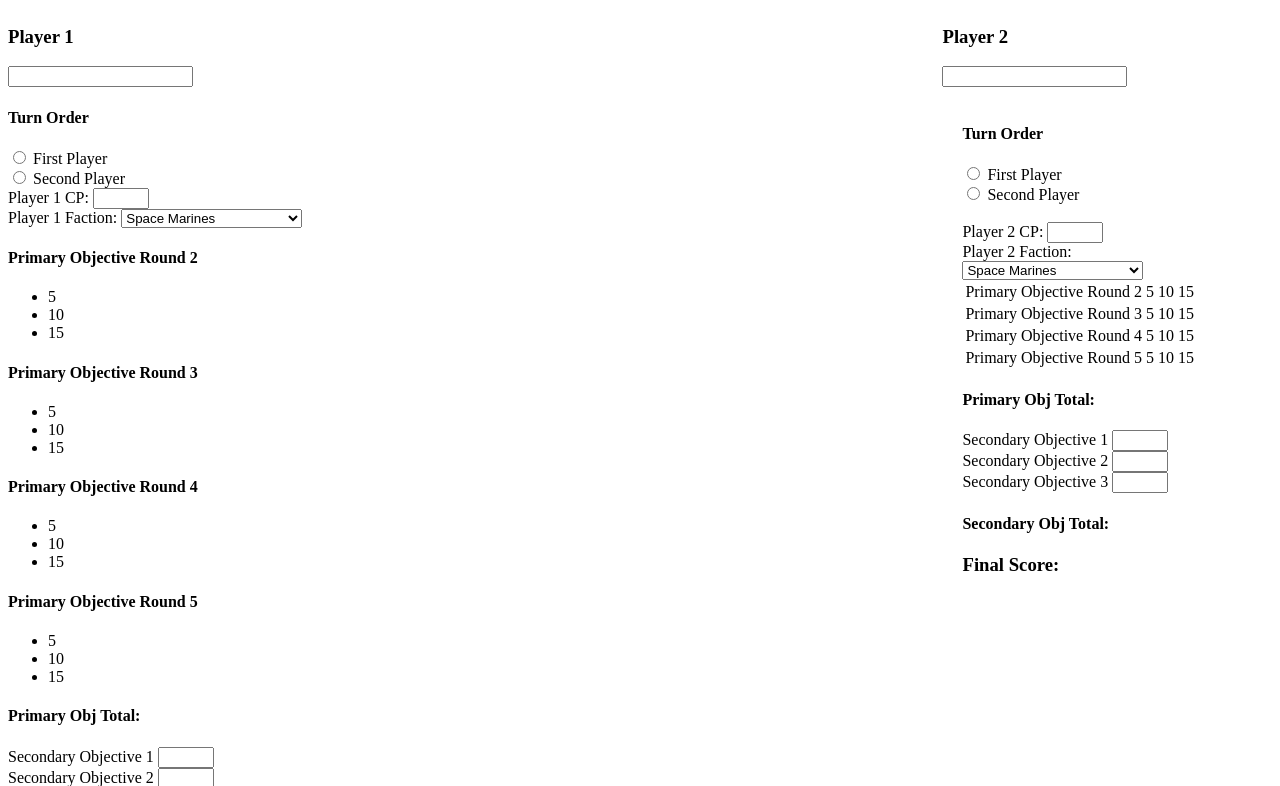
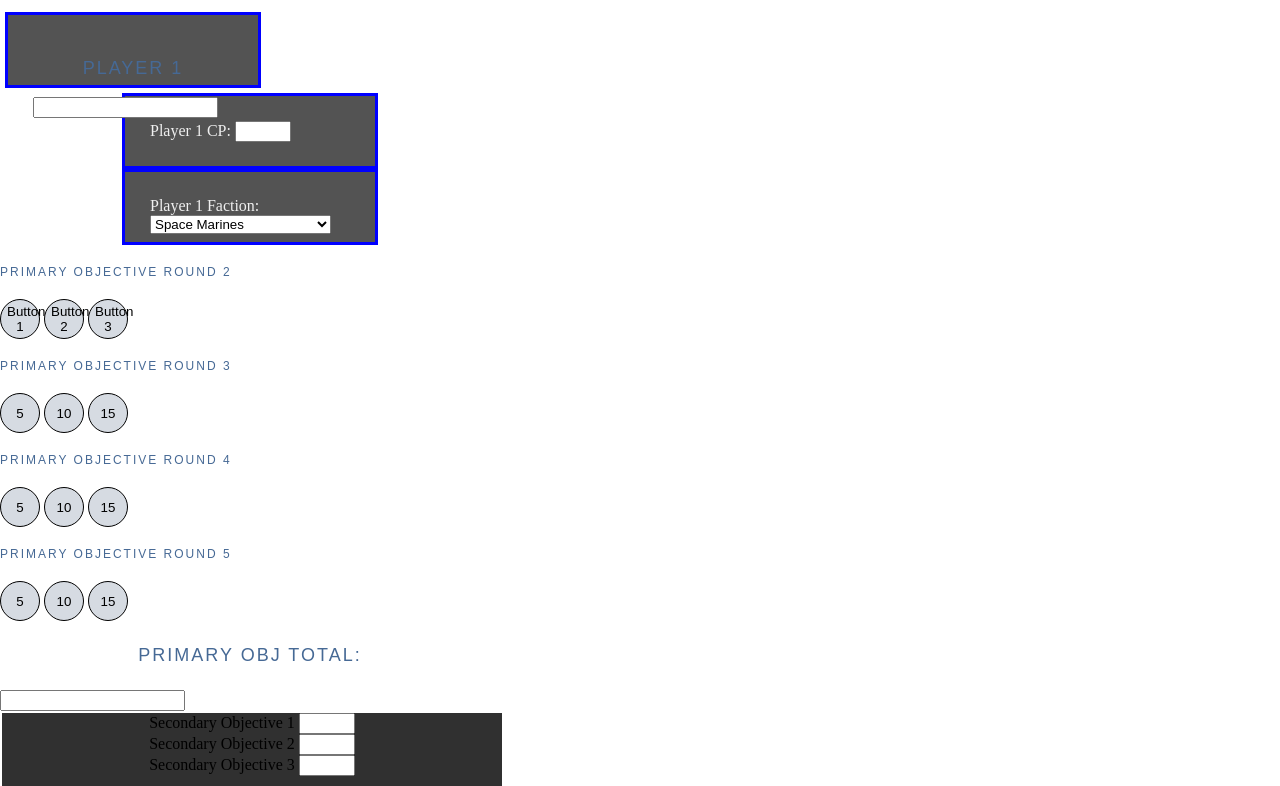
Before and after one commit to Jordindibbs/Warhammer40k-Tracker, a plain HTML site: page index.html in a window 1280 px wide. Shown: the part 73-859 px from the top of the page. Drawn offline with nearby package versions, Linux system fonts and the light colour scheme.

Commit message:
Primary Buttons
Added functionality to the primary obj buttons.

```diff
--- a/Basic.css
+++ b/Basic.css
@@ -1,35 +1,114 @@
+body {
+  background-color: #fff;
+  margin: 0 auto;
+}
+header {
+  background-color: #466995;
+  border-bottom: 1px solid #466995;
+  position: fixed;
+  width: 100%;
+  z-index: 10;
+}
+h3 {
+  color: #466995;
+  font-family: "Oswald", sans-serif;
+  font-size: 18px;
+  font-weight: 300;
+  letter-spacing: 2px;
+  text-align: center;
+  text-transform: uppercase;
+}
+h4 {
+  color: #466995;
+  font-family: "Oswald", sans-serif;
+  font-size: 18px;
+  font-weight: 300;
+  letter-spacing: 2px;
+  text-align: center;
+  text-transform: uppercase;
+}
+h5 {
+  color: #466995;
+  font-family: "Oswald", sans-serif;
+  font-size: 12px;
+  font-weight: 300;
+  letter-spacing: 2px;
+  text-align: left;
+  text-transform: uppercase;
+  display: inline-block;
+}
 .row {
   display: flex;
 }
-.column {
-  flex: 75%;
+
+button {
+  height: 40px;
+  width: 40px;
+  border-radius: 50%;
+  border: 1px solid #000;
+  background-color: #d6dbe2;
+  display: inline-block;
+}
+button:active {
+  background-color: #466995;
 }
 
-.panel-body .primaries {
-  display:flex;
+.player-column {
+  display: inline-block;
+  width: 500px;
+  height: 400px;
+}
+
+.player-heading {
   background-color: #535353;
-  color: #EFEFEF; }
-  .panel-body .obj-chart .active {
-    background-color: #C3FF00;
-    color: #303030; }
+  color: #efefef;
+  margin: 5px;
+  border: 3px solid blue;
+  padding: 25px;
+  height: 20px;
+  width: 200px;
+  position: auto;
+}
 
-.panel-body .primaries,
-.panel-body {
-  padding: 1em 1.25em; }
-
-.panel-body .primaries ul,
-.panel-body ul li
-{
-  list-style: none;
-  display: flex;
-  justify-content: space-around;
-  margin-top: 1em; }
-
-.panel-body .primaries ul,
-.panel-body ul li
-{
-  padding: 0.5em;
+.command-points {
+  background-color: #535353;
+  color: #efefef;
+  margin: 0 auto;
+  border: 3px solid blue;
+  padding: 25px;
+  height: 20px;
+  width: 200px;
+  overflow: hidden;
+}
+.faction-selection {
+  background-color: #535353;
+  color: #efefef;
+  margin: 0 auto;
+  border: 3px solid blue;
+  padding: 25px;
+  height: 20px;
+  width: 200px;
+  overflow: hidden;
+}
+.primaries {
+  position: relative;
+}
+.prime-round {
+  justify-content: flex-start;
+}
+.secondaries {
   background-color: #303030;
   width: 100%;
   text-align: center;
-  margin-right: 2px; }
+  margin: 2px;
+}
+.secondary-total {
+  display: flex;
+  background-color: #535353;
+  color: #efefef;
+}
+.final-score {
+  display: flex;
+  background-color: #535353;
+  color: #efefef;
+}
--- a/index.html
+++ b/index.html
@@ -3,6 +3,9 @@
   <head>
     <title>Tabletop Point Tracker</title>
     <link rel="stylesheet" href="Basic.css" />
+    <script src="https://code.jquery.com/jquery-3.6.4.min.js"
+    integrity="sha256-oP6HI9z1XaZNBrJURtCoUT5SUnxFr8s3BzRl+cbzUq8=" crossorigin="anonymous"></script>
+    <script src='script.js'></script>
   </head>
 
   <body>
@@ -10,16 +13,126 @@
       <h1>40K Point Tracker 9th Edition</h1>
     </div>
     <div class="row">
-
       <!--Start of player 1 column-->
-      <div class="player1 column">
-
-        <div class="panel-heading">
+      <div class="player-column">
+        <div class="player-heading">
           <h3>Player 1</h3>
-          <input type="text" class="player1-tactical" />
+          <input type="text" />
+        </div>
+          <!-- Command point selection -->
+        <div class="command-points">
+          <label for="quantity">Player 1 CP:</label>
+          <input type="number" id="quantity" name="quantity" min="0" max="18" />
+        </div>
+          <!-- Faction selection-->
+        <div class="faction-selection">
+          <label for="faction">Player 1 Faction:</label>
+          <select id="faction" name="factions">
+            <option value="spacemarines">Space Marines</option>
+            <option value="ultramarines">Ultramarines</option>
+            <option value="imperialfists">Imperial Fists</option>
+            <option value="darkangels">Dark Angels</option>
+            <option value="bloodangels">Blood Angels</option>
+            <option value="salamanders">Salamanders</option>
+            <option value="ironhands">Iron Hands</option>
+            <option value="spacewolves">Space Wolves</option>
+            <option value="whitescars">White Scars</option>
+            <option value="ravenguard">Raven Guard</option>
+            <option value="deathwatch">Deathwatch</option>
+            <option value="greyknights">Grey Knights</option>
+            <option value="spacemarines">Space Marines</option>
+            <option value="ultramarines">Ultramarines</option>
+            <option value="astramilitarum">Astra Militarum</option>
+            <option value="adeptasororitas">Adepta Sororitas</option>
+            <option value="adeptuscustodes">Adeptus Custodes</option>
+            <option value="adeptusmechanicus">Adeptus Mechanicus</option>
+            <option value="imperialknights">Imperial Knights</option>
+            <option value="chaosdpacemarines">Chaos Space Marines</option>
+            <option value="deathguard">Death Guard</option>
+            <option value="thousandsons">Thousand Sons</option>
+            <option value="worldeaters">World Eaters</option>
+            <option value="chaosdaemonskhorne">Chaos Daemons Khorne</option>
+            <option value="chaosdaemonsnurgle">Chaos Daemons Nurgle</option>
+            <option value="chaosdaemonstzeentch">Chaos Daemons Tzeentch</option>
+            <option value="chaosdaemonsslaanesh">Chaos Daemons Slaanesh</option>
+            <option value="chaosknights">Chaos Knights</option>
+            <option value="craftworlds">Craftworlds</option>
+            <option value="drukhari">Drukhari</option>
+            <option value="harlequins">Harlequins</option>
+            <option value="ynnari">Ynnari</option>
+            <option value="tyranids">Tyranids</option>
+            <option value="genestealercults">Genestealer Cults</option>
+            <option value="necrons">Necrons</option>
+            <option value="orks">Orks</option>
+            <option value="tauempire">Tau Empire</option>
+            <option value="leaguesofvotann">Leagues of Votann</option>
+          </select>
         </div>
 
-        <div class="turn order">
+        <!--Primary Objectives-->
+        <div class="primaries">
+        <h5>Primary Objective Round 2</h5>
+          <div class="prime-round">
+            <button value="10" class="add" name="button1" id="button1">Button 1</button>
+            <button value="20" class="add" name="button2" id="button2">Button 2</button>
+            <button value="50" class="add" name="button3" id="button3">Button 3</button>
+            <span></span>
+
+        </div>
+        <div class="primaries">
+          <h5>Primary Objective Round 3</h5>
+            <div class="prime-round">
+              <button value="5" class="add" name="button1" id="button1">5</button>
+              <button value="10" class="add" name="button2" id="button2">10</button>
+              <button value="15" class="add" name="button3" id="button3">15</button>
+          </div>
+          <div class="primaries">
+            <h5>Primary Objective Round 4</h5>
+            <div class="prime-round">
+              <button value="5" class="add" name="button1" id="button1">5</button>
+              <button value="10" class="add" name="button2" id="button2">10</button>
+              <button value="15" class="add" name="button3" id="button3">15</button>
+          </div>
+          <div class="primaries">
+            <h5>Primary Objective Round 5</h5>
+            <div class="prime-round">
+              <button value="5" class="add" name="button1" id="button1">5</button>
+              <button value="10" class="add" name="button2" id="button2">10</button>
+              <button value="15" class="add" name="button3" id="button3">15</button>
+          </div>
+        <div class="primary-total">
+          <h4>Primary Obj Total:</h4>
+          <input name="value_sum" style="text-align:right" id="costs" value="" type="text" readonly>
+        </div>
+
+        <!--Secondary Objectives-->
+        <div class="secondaries">
+          <label for="quantity">Secondary Objective 1</label>
+          <input type="number" id="quantity" name="quantity" min="0" max="15" />
+          <br />
+          <label for="quantity">Secondary Objective 2</label>
+          <input type="number" id="quantity" name="quantity" min="0" max="15" />
+          <br />
+          <label for="quantity">Secondary Objective 3</label>
+          <input type="number" id="quantity" name="quantity" min="0" max="15" />
+          <br />
+          <h4>Secondary Obj Total:</h4>
+        </div>
+
+        <!--Final Score -->
+        <div class="final-score">
+          <h3>Final Score:</h3>
+        </div>
+      </div>
+
+      <!--Start of player 2 column-->
+      <div class="player-column">
+        <div class="player-heading">
+          <h3>Player 1</h3>
+          <input type="text" />
+        </div>
+
+        <div class="turn-order">
           <h4>Turn Order</h4>
           <form>
             <!-- Turn order radio selector -->
@@ -30,13 +143,13 @@
           </form>
         </div>
 
-      <div class="command points">
+        <div class="command-points">
           <!-- Command point selection -->
           <label for="quantity">Player 1 CP:</label>
           <input type="number" id="quantity" name="quantity" min="0" max="18" />
         </div>
 
-       <div class="faction selection">
+        <div class="faction-selection">
           <!-- Faction selection-->
           <label for="faction">Player 1 Faction:</label>
           <select id="faction" name="factions">
@@ -90,7 +203,7 @@
             <li>15</li>
           </ul>
         </div>
-        <div class="obj-chart">
+        <div class="primaries">
           <h4>Primary Objective Round 3</h4>
           <ul class="primaryobj">
             <li>5</li>
@@ -98,7 +211,7 @@
             <li>15</li>
           </ul>
         </div>
-        <div class="obj-chart">
+        <div class="primaries">
           <h4>Primary Objective Round 4</h4>
           <ul class="primaryobj">
             <li>5</li>
@@ -106,7 +219,7 @@
             <li>15</li>
           </ul>
         </div>
-        <div class="obj-chart">
+        <div class="primaries">
           <h4>Primary Objective Round 5</h4>
           <ul class="primaryobj">
             <li>5</li>
@@ -114,7 +227,7 @@
             <li>15</li>
           </ul>
         </div>
-        <div class="primary totals">
+        <div class="primary-total">
           <h4>Primary Obj Total:</h4>
         </div>
 
@@ -133,147 +246,11 @@
         </div>
 
         <!--Final Score -->
-        <div class="final score">
-          <h3>Final Score:</h3>
-        </div>
-
-
-    </div>
-
-    <!--Start of player 2 column-->
-    <div class="player2 column4">
-      <div class="panel panel-default">
-        <div class="panel-heading">
-          <h3 class="">Player 2</h3>
-          <input type="text" class="player2-tactical" />
-        </div>
-        <div class="panel-body">
-          <h4>Turn Order</h4>
-          <form>
-            <!-- Turn order radio selector -->
-            <input type="radio" id="p1" name="turn-order" value="First" />
-            <label for="p1">First Player</label><br />
-            <input type="radio" id="p2" name="turn-order" value="Second" />
-            <label for="p1">Second Player</label><br />
-          </form>
-          <br />
-          <!-- Command point selection -->
-          <label for="quantity">Player 2 CP:</label>
-          <input type="number" id="quantity" name="quantity" min="0" max="18" />
-          <br />
-          <!-- Faction selection-->
-          <label for="faction">Player 2 Faction:</label>
-          <select id="faction" name="factions">
-            <option value="spacemarines">Space Marines</option>
-            <option value="ultramarines">Ultramarines</option>
-            <option value="imperialfists">Imperial Fists</option>
-            <option value="darkangels">Dark Angels</option>
-            <option value="bloodangels">Blood Angels</option>
-            <option value="salamanders">Salamanders</option>
-            <option value="ironhands">Iron Hands</option>
-            <option value="spacewolves">Space Wolves</option>
-            <option value="whitescars">White Scars</option>
-            <option value="ravenguard">Raven Guard</option>
-            <option value="deathwatch">Deathwatch</option>
-            <option value="greyknights">Grey Knights</option>
-            <option value="spacemarines">Space Marines</option>
-            <option value="ultramarines">Ultramarines</option>
-            <option value="astramilitarum">Astra Militarum</option>
-            <option value="adeptasororitas">Adepta Sororitas</option>
-            <option value="adeptuscustodes">Adeptus Custodes</option>
-            <option value="adeptusmechanicus">Adeptus Mechanicus</option>
-            <option value="imperialknights">Imperial Knights</option>
-            <option value="chaosdpacemarines">Chaos Space Marines</option>
-            <option value="deathguard">Death Guard</option>
-            <option value="thousandsons">Thousand Sons</option>
-            <option value="worldeaters">World Eaters</option>
-            <option value="chaosdaemonskhorne">Chaos Daemons Khorne</option>
-            <option value="chaosdaemonsnurgle">Chaos Daemons Nurgle</option>
-            <option value="chaosdaemonstzeentch">Chaos Daemons Tzeentch</option>
-            <option value="chaosdaemonsslaanesh">Chaos Daemons Slaanesh</option>
-            <option value="chaosknights">Chaos Knights</option>
-            <option value="craftworlds">Craftworlds</option>
-            <option value="drukhari">Drukhari</option>
-            <option value="harlequins">Harlequins</option>
-            <option value="ynnari">Ynnari</option>
-            <option value="tyranids">Tyranids</option>
-            <option value="genestealercults">Genestealer Cults</option>
-            <option value="necrons">Necrons</option>
-            <option value="orks">Orks</option>
-            <option value="tauempire">Tau Empire</option>
-            <option value="leaguesofvotann">Leagues of Votann</option>
-          </select>
-          <!--Primary Objectives-->
-          <div>
-            <table id="table">
-              <tr>
-                <td>Primary Objective Round 2</td>
-                <td>5</td>
-                <td>10</td>
-                <td>15</td>
-              </tr>
-              <tr>
-                <td>Primary Objective Round 3</td>
-                <td>5</td>
-                <td>10</td>
-                <td>15</td>
-              </tr>
-              <tr>
-                <td>Primary Objective Round 4</td>
-                <td>5</td>
-                <td>10</td>
-                <td>15</td>
-              </tr>
-              <tr>
-                <td>Primary Objective Round 5</td>
-                <td>5</td>
-                <td>10</td>
-                <td>15</td>
-              </tr>
-            </table>
-          </div>
-          <h4>Primary Obj Total:</h4>
-          <!--Secondary Objectives-->
-          <div>
-            <label for="quantity">Secondary Objective 1</label>
-            <input
-              type="number"
-              id="quantity"
-              name="quantity"
-              min="0"
-              max="15"
-            />
-            <br />
-            <label for="quantity">Secondary Objective 2</label>
-            <input
-              type="number"
-              id="quantity"
-              name="quantity"
-              min="0"
-              max="15"
-            />
-            <br />
-            <label for="quantity">Secondary Objective 3</label>
-            <input
-              type="number"
-              id="quantity"
-              name="quantity"
-              min="0"
-              max="15"
-            />
-            <br />
-            <h4>Secondary Obj Total:</h4>
-          </div>
+        <div class="final-score">
           <h3>Final Score:</h3>
         </div>
       </div>
     </div>
 
-    <script
-      src="https://code.jquery.com/jquery-3.2.1.min.js"
-      integrity="sha256-hwg4gsxgFZhOsEEamdOYGBf13FyQuiTwlAQgxVSNgt4="
-      crossorigin="anonymous"
-    ></script>
-    <script src="/jQuery.js"></script>
 </body>
 </html>
```
Also changed, not shown: jQuery.js (deleted, +0 -7 lines), script.js (added, +19 -0 lines). Lines whose indentation alone changed are shown as unchanged.
